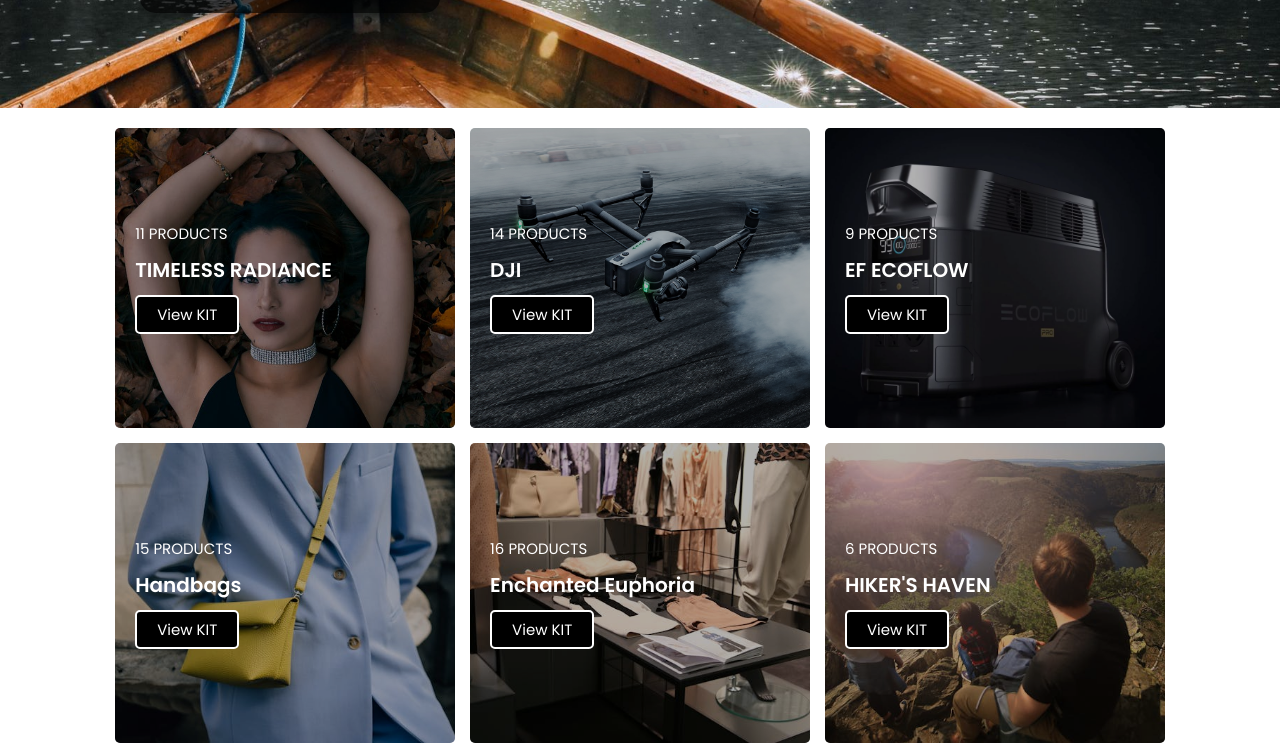
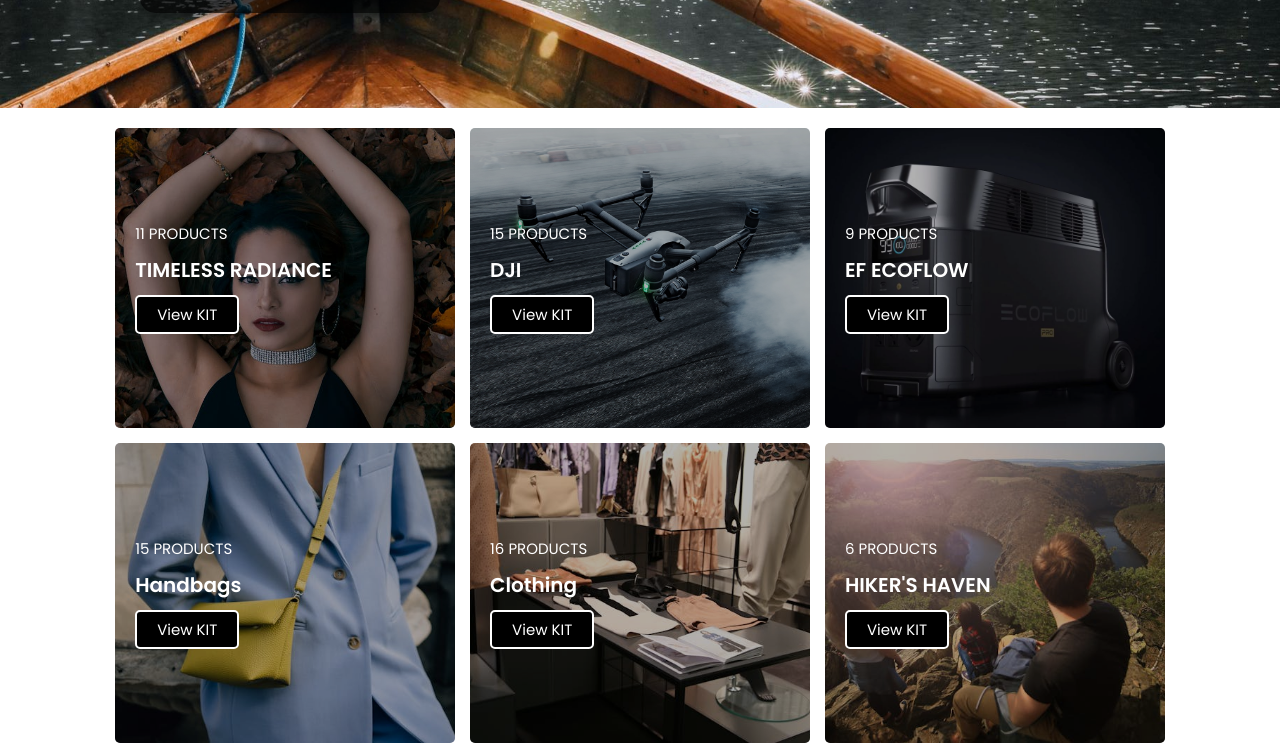
Before and after one commit to eldoradokit/eldoradokit.github.io, a plain HTML site: page index.html in a window 1280 px wide. Shown: the part 438-1194 px from the top of the page. Drawn offline with Linux system fonts and the light colour scheme.

Commit message:
Update index.html

```diff
--- a/index.html
+++ b/index.html
@@ -111,7 +111,7 @@
     <div class="box">
         <img src="images/banner-dji.jpg" alt="">
         <div class="content">
-            <span>14 PRODUCTS</span>
+            <span>15 PRODUCTS</span>
             <h3>DJI</h3>
             <a href="product.html?kit=dji" class="btn">View KIT</a>
         </div>
@@ -184,7 +184,7 @@
         <img src="images/clothing.jpg" alt="">
         <div class="content">
             <span>16 PRODUCTS</span>
-            <h3>Enchanted Euphoria</h3>
+            <h3>Clothing</h3>
             <a href="product.html?kit=clothing" class="btn">View KIT</a>
         </div>
     </div>
```
